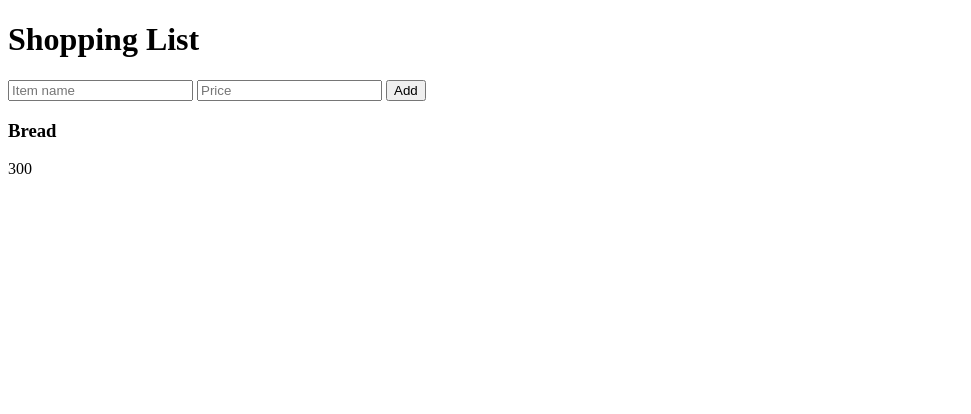
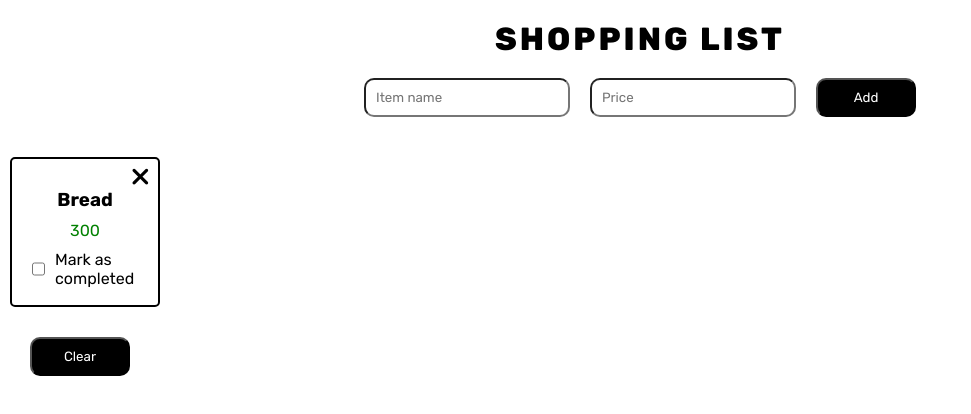
Before and after one commit to Elijah-cod/Interactive-Shopping-List, a plain HTML site: page index.html in a window 1280 px wide. Shown: the whole page, without its empty margins (0-971 px from the left). Drawn offline with Linux system fonts and the light colour scheme.

Commit message:
Complete styling

```diff
--- a/index.html
+++ b/index.html
@@ -4,10 +4,12 @@
     <meta charset="UTF-8">
     <meta name="viewport" content="width=device-width, initial-scale=1.0">
     <title>Shopping List</title>
+    <link href="https://fonts.googleapis.com/css2?family=Rubik:ital,wght@0,300..900;1,300..900&display=swap" rel="stylesheet">
+    <link href="https://cdnjs.cloudflare.com/ajax/libs/font-awesome/6.0.0-beta3/css/all.min.css" rel="stylesheet">
     <link rel="stylesheet" href="style.css">
 </head>
 <body>
-    <h1>Shopping List</h1>
+    <h1>SHOPPING LIST</h1>
     <div class="input">
         <!-- Input Box for adding the shopping items -->
         <input type="text" placeholder="Item name">
@@ -20,10 +22,18 @@
     <div class="shoppingcontainer">
         <!-- Container that holds the individual shopping items -->
         <div class="itemcontainer">
-            <h3>Bread</h3>
-            <p>300</p>
+            <i class="fa fa-times close" aria-hidden="true"></i>
+            <div class="left">
+                <h3>Bread</h3>
+                <p>300</p>
+                <label>
+                    <input type="checkbox" name="complete" value="male"> Mark as completed
+                </label>
+            </div>
         </div>
     </div>
+
+    <button class="clear">Clear</button>
     <script src="script.js"></script>
 </body>
 </html>
--- a/style.css
+++ b/style.css
@@ -0,0 +1,93 @@
+* {
+    margin: 0;
+    padding: 0;
+    box-sizing: border-box;
+    font-family: "Rubik", sans-serif;
+}
+
+h1 {
+    margin-top: 20px;
+    text-align: center;
+    margin-bottom: 20px;
+    letter-spacing: 3px;
+    font-weight: 800;
+}
+
+.input {
+    display: flex;
+    align-items: center;
+    justify-content: center;
+    gap: 20px;
+}
+
+.input input {
+    padding: 10px;
+    border-radius: 10px;
+}
+
+button {
+    padding: 10px;
+    width: 100px;
+    border-radius: 10px;
+    background-color: black;
+    color: white;
+}
+
+button:hover {
+    background-color: white;
+    color: black;
+    cursor: pointer;
+}
+
+.clear {
+    margin-left: 30px;
+    margin-top: 20px;
+}
+
+.shoppingcontainer {
+    width: 100%;
+    padding: 10px;
+}
+
+.itemcontainer {
+    height: 150px;
+    width: 150px;
+    border: 2px solid black;
+    position: relative;
+    border-radius: 5px;
+    margin-top: 30px;
+}
+
+.itemcontainer .left {
+    margin-top: 30px;
+}
+
+.itemcontainer .left label {
+    display: flex;
+    gap: 10px;
+    padding-left: 20px;
+}
+
+.itemcontainer h3 {
+    text-align: center;
+}
+
+.itemcontainer p {
+    text-align: center;
+    padding-top: 10px;
+    margin-bottom: 10px;
+    color: green;
+}
+
+.itemcontainer .close {
+    position: absolute; /* Set absolute positioning for the icon */
+    top: 5px; /* Distance from the top edge */
+    right: 10px; /* Distance from the right edge */
+    font-size: 25px;
+}
+
+.close:hover {
+    font-size: 30px;
+    color: red;
+    cursor: pointer;
+}
```
